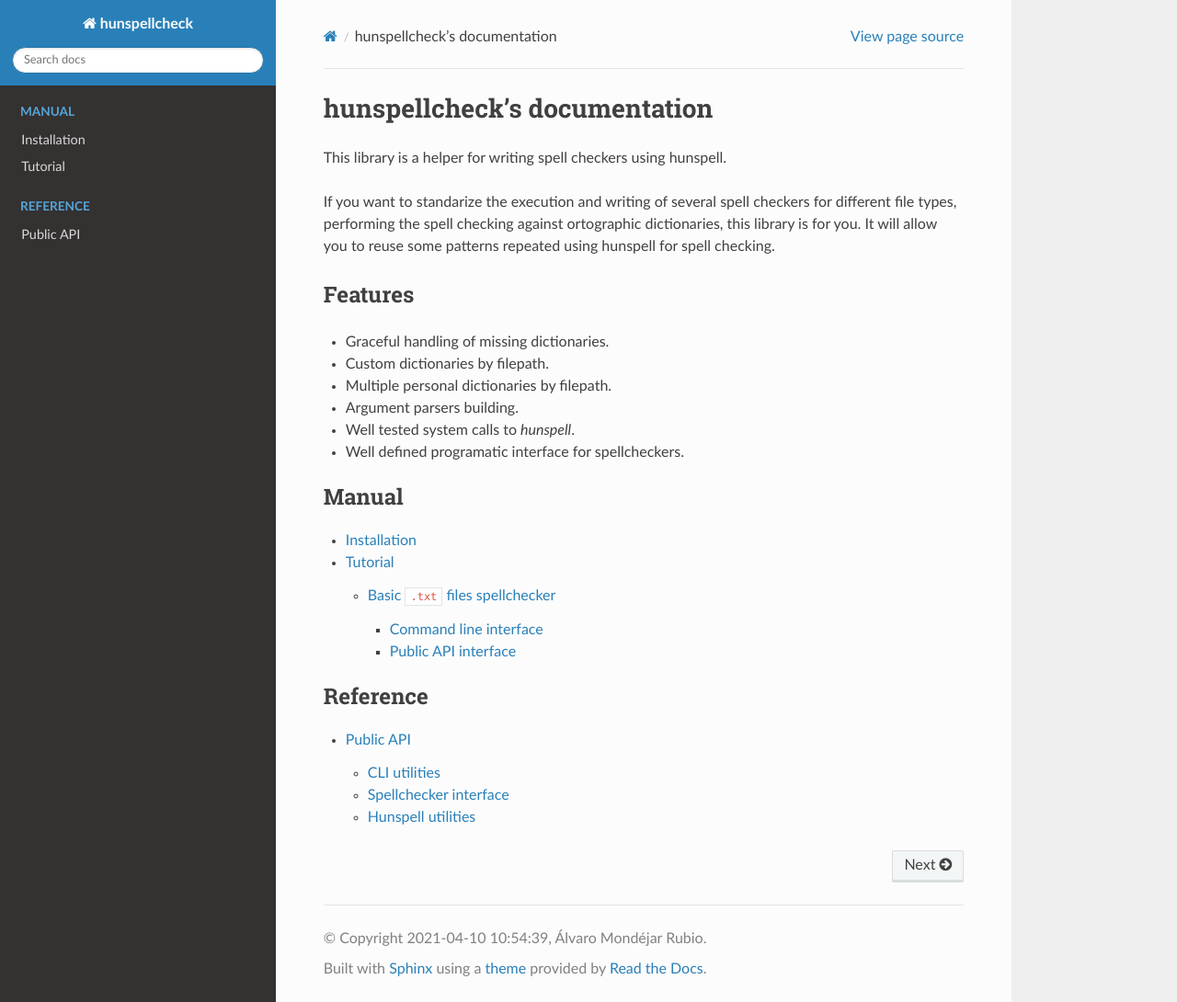
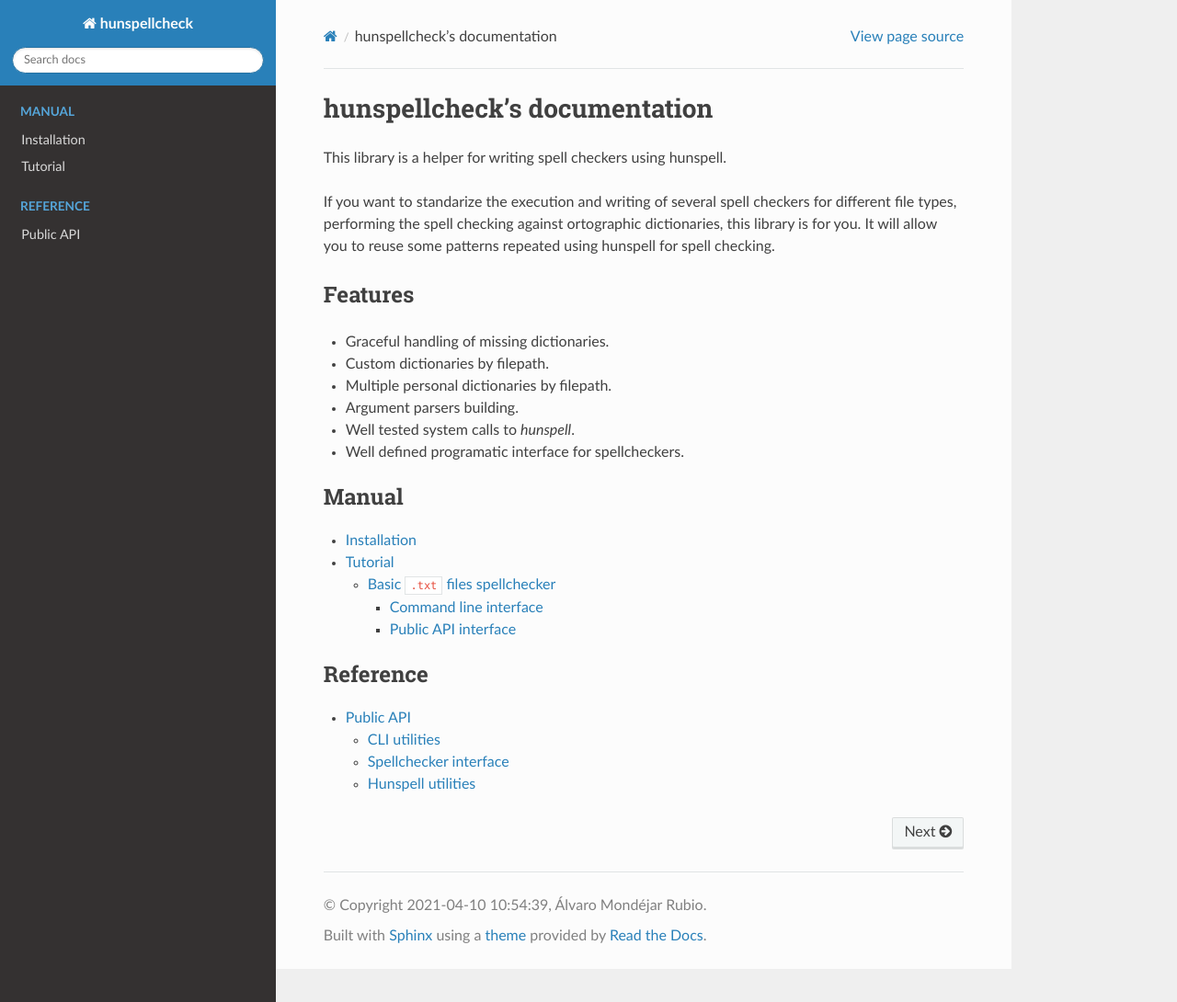
Before and after one commit to mondeja/hunspellcheck, a Sphinx documentation site: the page built from docs/index.rst, in a window 1280 px wide and 1090 px high. Shown: the whole window at 92% size. Built offline with Sphinx 7.4.7 and the Read the Docs theme 2.0.0, drawn with Linux system fonts in a browser that asks for light colours.

Commit message:
Fix style error with sphinx_rtd_theme v0.5.2

```diff
--- a/docs/_static/css/override-styles.css
+++ b/docs/_static/css/override-styles.css
@@ -1,3 +1,9 @@
 .rubric {
   text-align: center;
 }
+
+/* https://github.com/readthedocs/sphinx_rtd_theme/issues/1029 */
+.toctree-wrapper > ul > li ul {
+  margin-top: 0 !important;
+  margin-bottom: 0 !important;
+}
```
